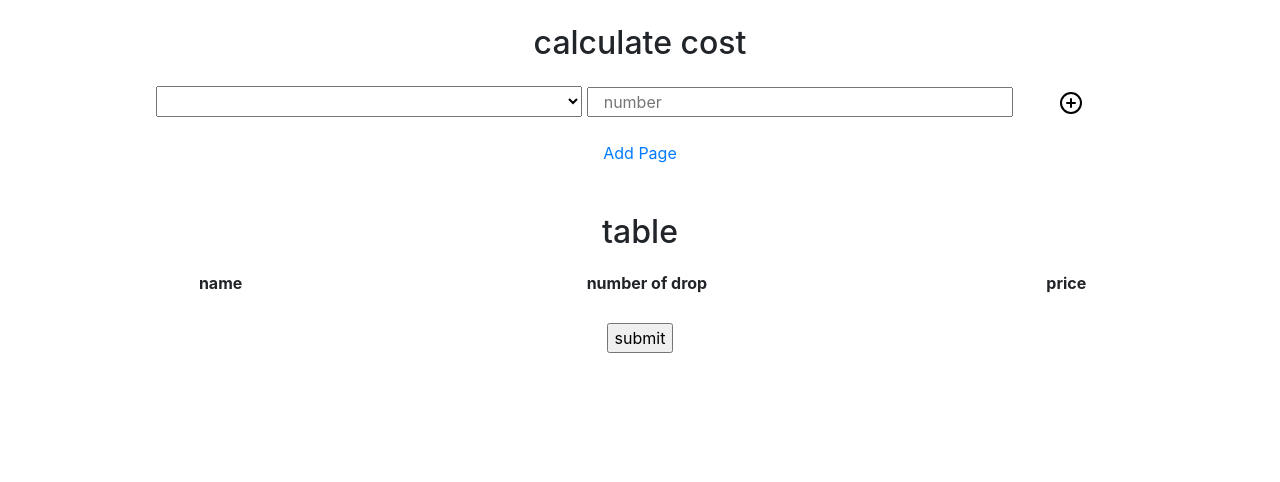
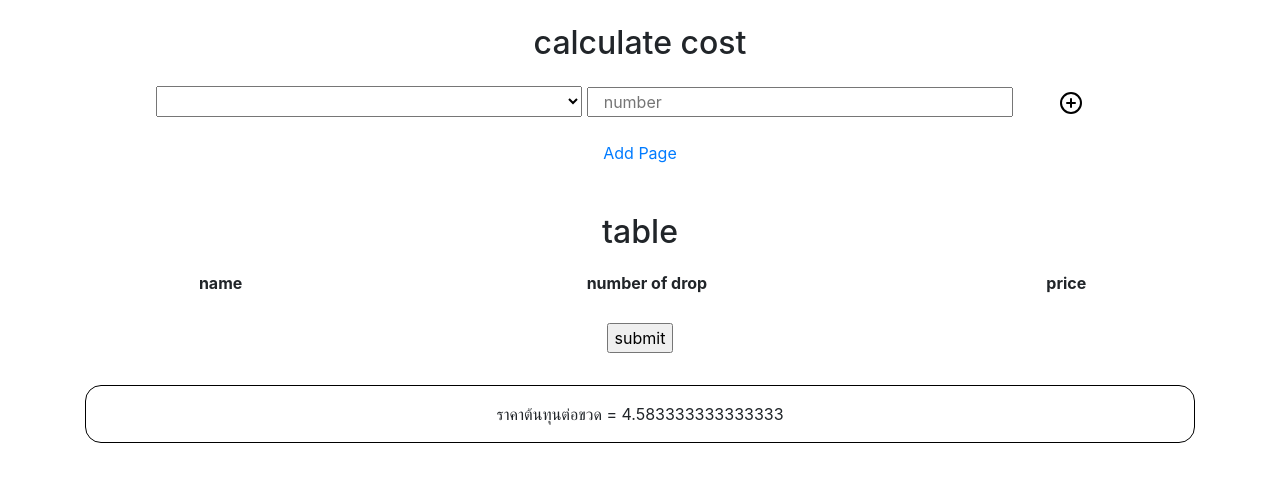
Before and after one commit to PisitchaiR/nham, a plain HTML site: page index.html in a window 1280 px wide. Both pictures are taken after a click on the input "submit". Drawn offline with nearby package versions, Linux system fonts and the light colour scheme; no server answers.

Commit message:
fix: 🐛 last update

```diff
--- a/index.html
+++ b/index.html
@@ -62,6 +62,7 @@
                 </tr>
             </table>
             <input type="submit" id="btnChoose" value="submit">
+            <div class="costResult"></div>
         </div>
     </center>
     <script src="https://code.jquery.com/jquery-3.5.1.slim.min.js" integrity="sha384-DfXdz2htPH0lsSSs5nCTpuj/zy4C+OGpamoFVy38MVBnE+IbbVYUew+OrCXaRkfj" crossorigin="anonymous"></script>
@@ -74,13 +75,15 @@
         btnChoose.addEventListener("click", () => {
             let allPrice = document.querySelectorAll("#priceData");
             let resultPrice = 0;
+            let bottle = 55/12
             console.log(allPrice.length)
             for(let i=0; i<allPrice.length; i++){
                 let choosePrice = allPrice[i].dataset.price;
                 resultPrice += parseFloat(choosePrice);
             }
-            resultPerBottom = resultPrice/3+
-            console.log(resultPerBottom);
+            resultPerBottle = resultPrice/3+bottle
+            console.log(resultPerBottle);
+            document.querySelector(".costResult").innerHTML = "ราคาต้นทุนต่อขวด = " + resultPerBottle;
         })
         window.addEventListener("keyup", () => {
             if (event.keyCode === 13) {
@@ -103,7 +106,6 @@
             snapshot.forEach((doc) => {
                 data += `<option id="optionData" value="${j}" data-name="${doc.data().name}" data-price="${doc.data().price}">${doc.data().name}</option>`;
                 j += 1;
-                //     console.log(doc.name, doc.price)
             })
             dataInput.innerHTML = data;
         })
--- a/style.css
+++ b/style.css
@@ -11,3 +11,10 @@ button {
 button:hover {
     transform: scale(1.2);
 }
+
+.costResult {
+    margin-top: 2em;
+    border: 1px solid black;
+    border-radius: 1em;
+    padding: 1em;
+}
```
Also changed, not shown: add.html (+1 -1 lines).
